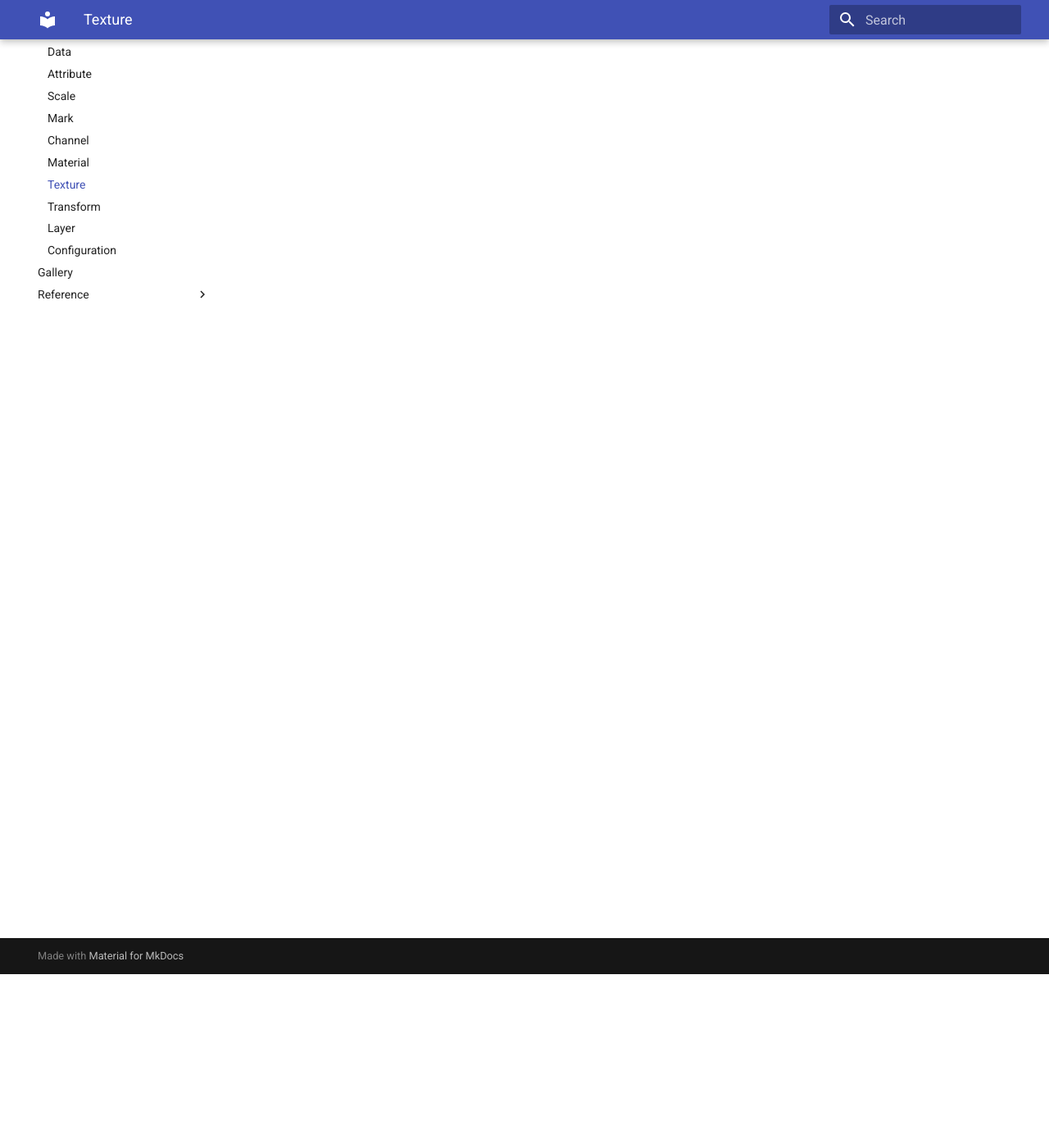
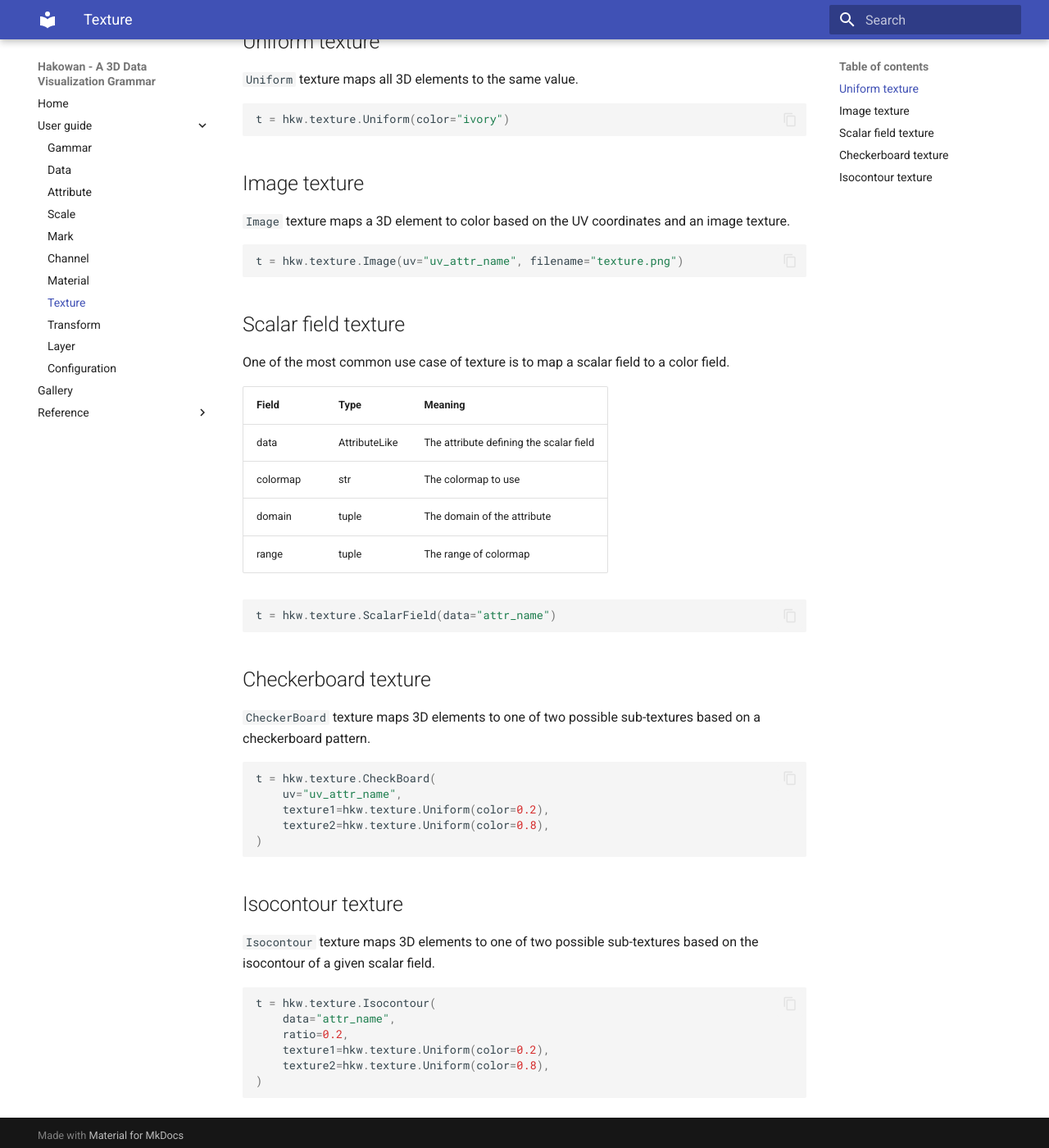
Before and after one commit to Hakowan/hakowan, an MkDocs documentation site: the page built from docs/guide/texture.md, in a window 1280 px wide and 1400 px high, scrolled down 212 px. Shown: the whole window at 82% size. Built offline with MkDocs 1.6.1 and Material for MkDocs 9.7.7, drawn with Linux system fonts in a browser that asks for light colours; some of the changed text lies outside the part shown.

Commit message:
Update doc.

````diff
--- a/docs/guide/texture.md
+++ b/docs/guide/texture.md
@@ -1 +1,61 @@
 # Texture
+
+In 3D data visualization, texture defines the mapping from a 3D element to colors or values.
+
+## Uniform texture
+
+`Uniform` texture maps all 3D elements to the same value.
+
+```py
+t = hkw.texture.Uniform(color="ivory")
+```
+
+## Image texture
+
+`Image` texture maps a 3D element to color based on the UV coordinates and an image texture.
+
+```py
+t = hkw.texture.Image(uv="uv_attr_name", filename="texture.png")
+```
+
+## Scalar field texture
+
+One of the most common use case of texture is to map a scalar field to a color field.
+
+| Field | Type | Meaning |
+|-------|------|---------|
+| data  | AttributeLike | The attribute defining the scalar field |
+| colormap | str | The colormap to use |
+| domain | tuple | The domain of the attribute |
+| range | tuple | The range of colormap |
+
+```py
+t = hkw.texture.ScalarField(data="attr_name")
+```
+
+## Checkerboard texture
+
+`CheckerBoard` texture maps 3D elements to one of two possible sub-textures based on a checkerboard
+pattern.
+
+```py
+t = hkw.texture.CheckBoard(
+    uv="uv_attr_name",
+    texture1=hkw.texture.Uniform(color=0.2),
+    texture2=hkw.texture.Uniform(color=0.8),
+)
+```
+
+## Isocontour texture
+
+`Isocontour` texture maps 3D elements to one of two possible sub-textures based on the isocontour of
+a given scalar field.
+
+```py
+t = hkw.texture.Isocontour(
+    data="attr_name",
+    ratio=0.2,
+    texture1=hkw.texture.Uniform(color=0.2),
+    texture2=hkw.texture.Uniform(color=0.8),
+)
+```
````
Also changed, not shown: docs/guide/transform.md (+15 -0 lines).
